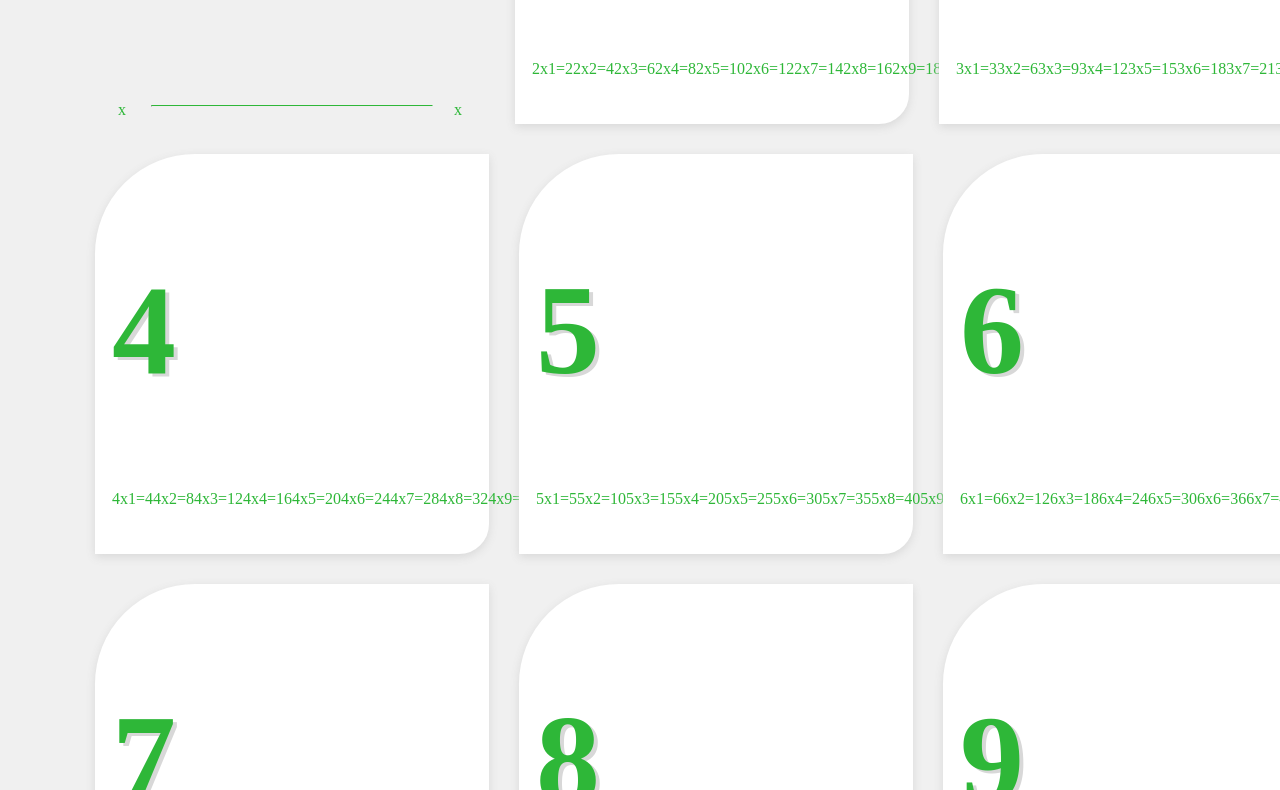
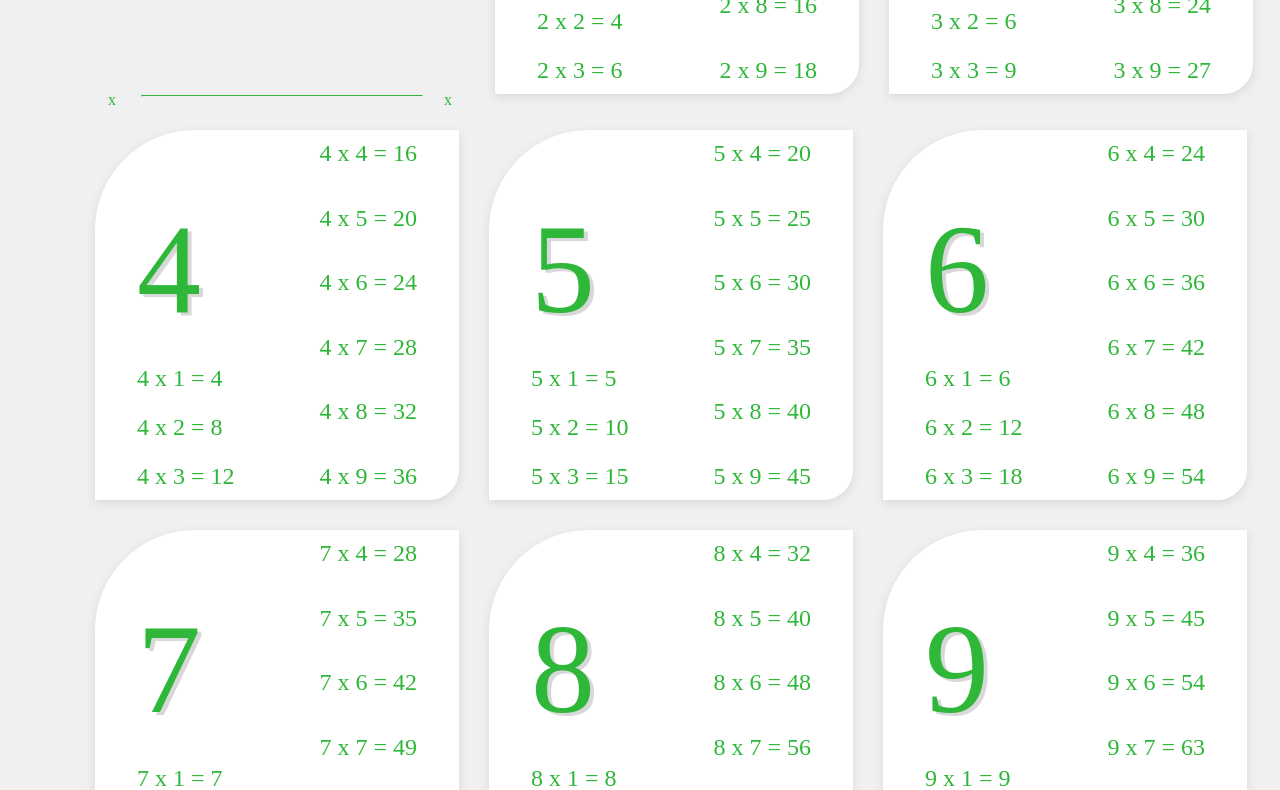
Before and after one commit to Junghc/-js-, a plain HTML site: page 1F-九九乘法表/index.html in a window 1280 px wide. Shown: the part 371-1161 px from the top of the page. Drawn offline with Linux system fonts and the light colour scheme.

Commit message:
Add files via upload

```diff
--- a/1F-九九乘法表/css/style.css
+++ b/1F-九九乘法表/css/style.css
@@ -31,16 +31,31 @@ body {
   height: 366px;
   border: 2px solid #ffffff;
   background-color: #ffffff;
-  padding: 15px;
   box-shadow: 0px 3px 10px #d8d8d8;
   color: #2eb738;
   margin: 15px;
   display: flex;
+  justify-content: space-between;
+  align-content: space-between;
   flex-wrap: wrap;
   flex-direction: column;
+  font-size: 24px;
+}
+.item-left{
+  margin-top: 8px;
+  margin-left: 40px;
+  margin-bottom: 8px;
+}
+.item-right{
+  margin-top: 8px;
+  margin-right: 40px;
+  margin-bottom: 8px;
 }
 
-h1 {
+.h1 {
+  margin-top: 64px;
+  margin-left: 40px;
+  margin-bottom: 8px;
   font-size: 128px;
   color: #2eb738;
   text-shadow: 4px 3px 0px #d8d8d8;
@@ -49,7 +64,7 @@ h1 {
 .block1 {
   width: 360px;
   height: 366px;
-  margin: 30px;
+  margin: 20px;
   text-align: center;
 }
 .title {
--- a/1F-九九乘法表/js/index.js
+++ b/1F-九九乘法表/js/index.js
@@ -2,13 +2,12 @@ var i;
 var j;
 var inHtml = "";
 for (i = 2; i < 10; i++) {
-  //block = "num" + i;
-  //document.getElementsByClassName(block)
-  inHtml += "<div class='content'><h1>" + i + "</h1>";
-  for (j = 1; j < 10; j++) {
-    //document.write(i+"x"+j+"="+i*j+"\n");
-    // document.
-    inHtml += i + "x" + j + "=" + i * j;
+  inHtml += "<div class='content'><div class='h1'>" + i + "</div>" ;
+  for (j = 1; j < 4; j++) {
+    inHtml += "<div class='item-left'>"+ i + " x " + j + " = " + i * j + "</div>";
+  }
+  for (j = 4; j < 10; j++) {
+    inHtml += "<div class='item-right'>"+ i + " x " + j + " = " + i * j + "</div>";
   }
   inHtml += "</div>";
 }
```
